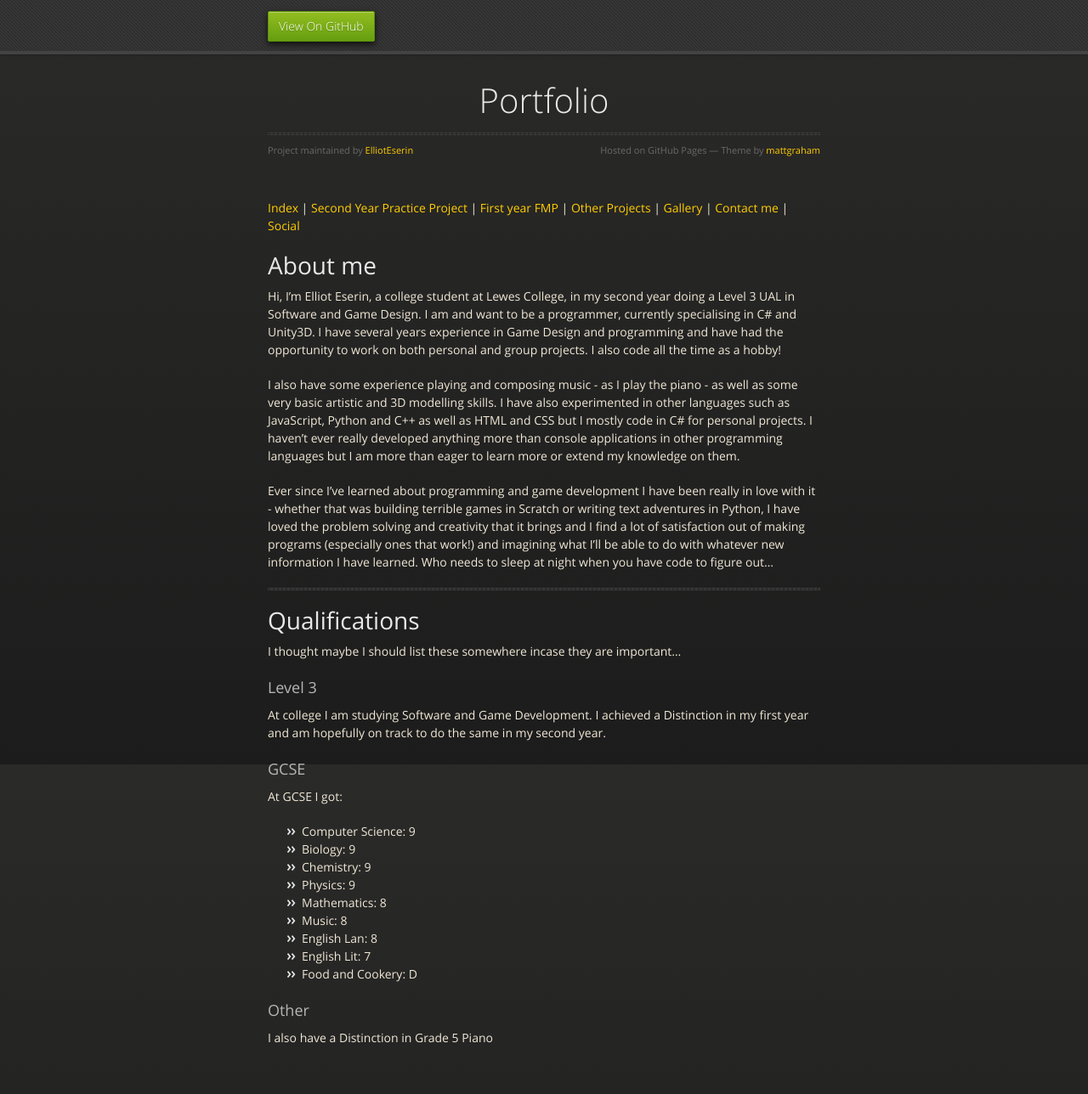
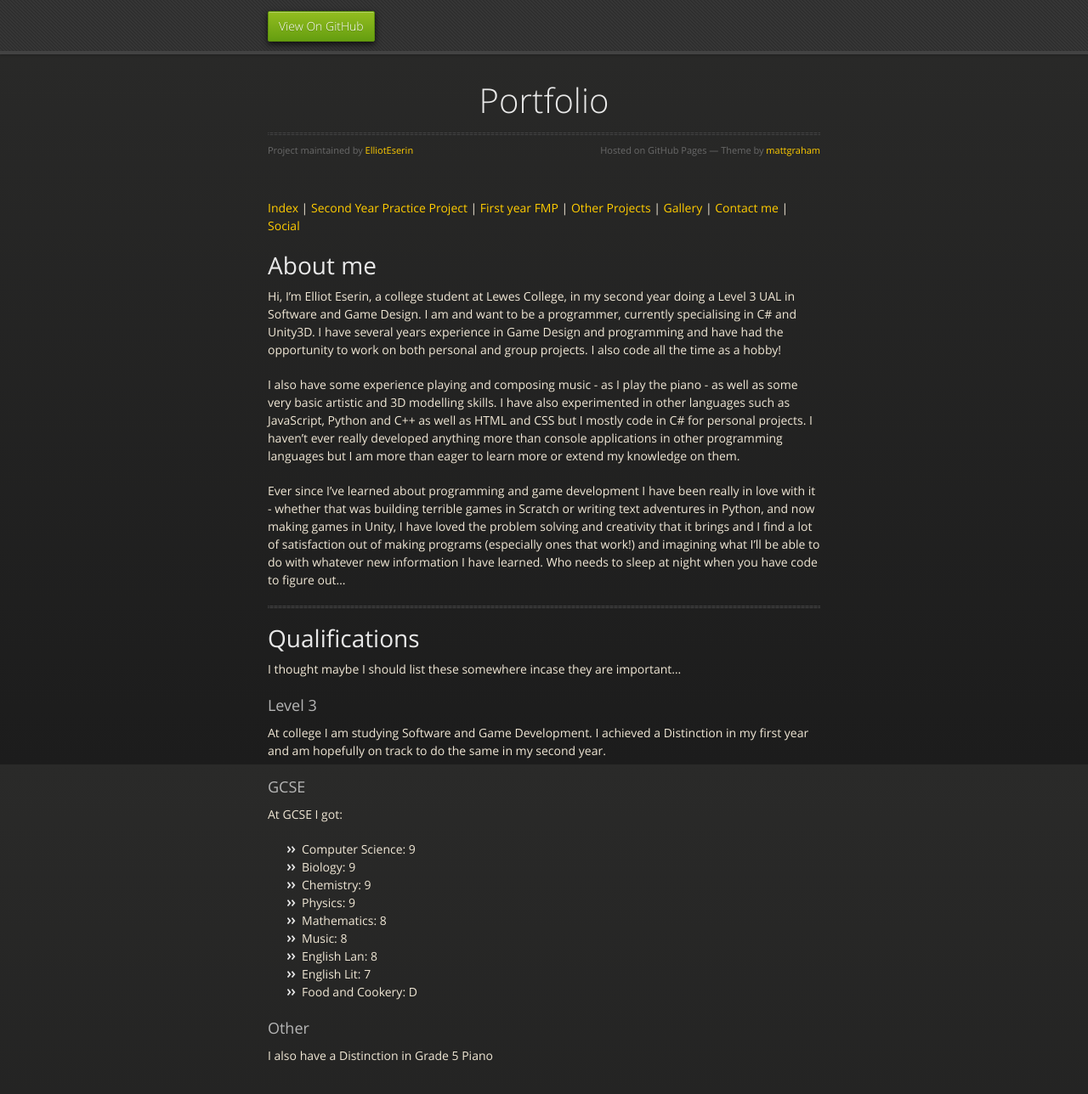
Before and after one commit to ElliotEserin/Portfolio, a Jekyll site: the page built from index.md, in a window 1280 px wide and 1363 px high. Shown: the top 1288 px of the window at 85% size. Built offline with Jekyll 4.4.1, drawn with Linux system fonts in a browser that asks for light colours; the repository's description, which GitHub fills in, is left out; our own code applies the rules of GitHub Pages for plain Markdown files.

Commit message:
Update index.md

```diff
--- a/index.md
+++ b/index.md
@@ -10,7 +10,7 @@
 I also have some experience playing and composing music - as I play the piano - as well as some very basic artistic and 3D modelling skills.
 I have also experimented in other languages such as JavaScript, Python and C++ as well as HTML and CSS but I mostly code in C# for personal projects. I haven't ever really developed anything more than console applications in other programming languages but I am more than eager to learn more or extend my knowledge on them.
 
-Ever since I've learned about programming and game development I have been really in love with it - whether that was building terrible games in Scratch or writing text adventures in Python, I have loved the problem solving and creativity that it brings and I find a lot of satisfaction out of making programs (especially ones that work!) and imagining what I'll be able to do with whatever new information I have learned.
+Ever since I've learned about programming and game development I have been really in love with it - whether that was building terrible games in Scratch or writing text adventures in Python, and now making games in Unity, I have loved the problem solving and creativity that it brings and I find a lot of satisfaction out of making programs (especially ones that work!) and imagining what I'll be able to do with whatever new information I have learned.
 Who needs to sleep at night when you have code to figure out...
 
 <hr>
```
